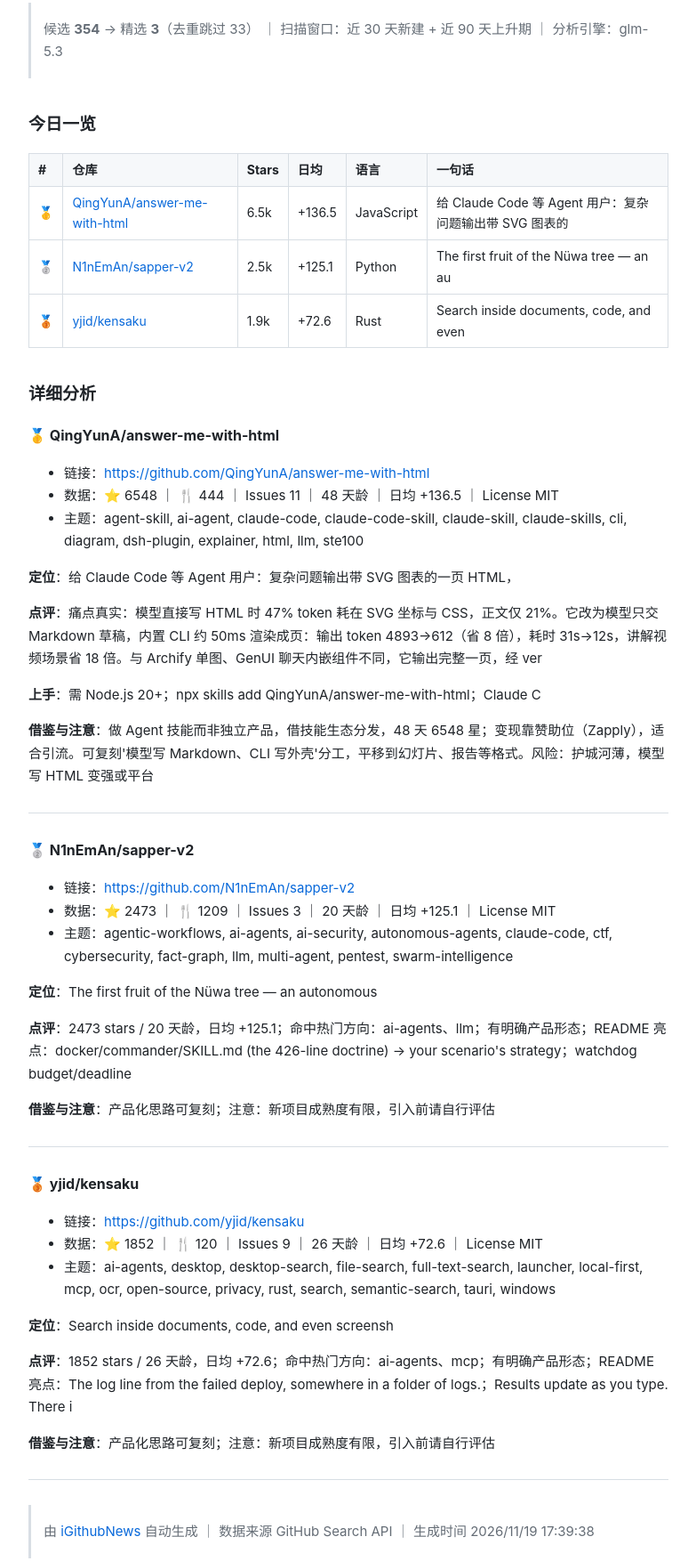
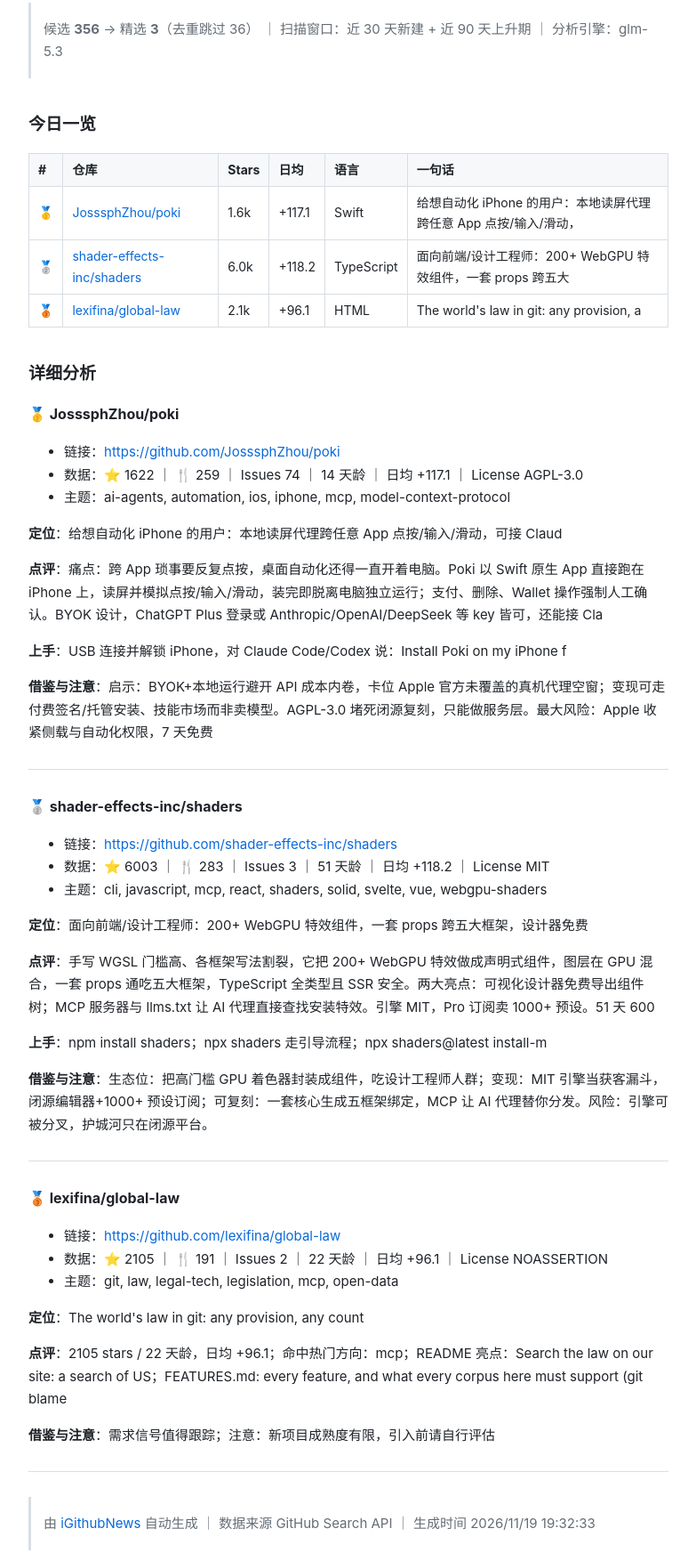
Before and after one commit to coolyi/ai-github-news, a plain HTML site: page 2026-11-19.html in a window 1280 px wide. Shown: the part 437-2191 px from the top of the page at 89% size, without its empty margins (248-1031 px from the left). Drawn offline with Linux system fonts and the light colour scheme.

Commit message:
发布 2026-11-19 日报 [skip ci]

```diff
--- a/2026-11-19.html
+++ b/2026-11-19.html
@@ -43,7 +43,7 @@ footer.site { margin-top:48px; color:var(--muted); font-size:13px; border-top:1p
 <li><a href="./2026-11-17.html">2026年11月17日</a></li></ul></nav>
 <article><h1>GitHub AI 应用日报 · 2026-11-19</h1>
 <blockquote>
-<p>候选 <strong>354</strong> → 精选 <strong>3</strong>（去重跳过 33） ｜ 扫描窗口：近 30 天新建 + 近 90 天上升期 ｜ 分析引擎：glm-5.3</p>
+<p>候选 <strong>356</strong> → 精选 <strong>3</strong>（去重跳过 36） ｜ 扫描窗口：近 30 天新建 + 近 90 天上升期 ｜ 分析引擎：glm-5.3</p>
 </blockquote>
 <h2>今日一览</h2>
 <table>
@@ -59,63 +59,64 @@ footer.site { margin-top:48px; color:var(--muted); font-size:13px; border-top:1p
 </thead>
 <tbody><tr>
 <td>🥇</td>
-<td><a href="https://github.com/QingYunA/answer-me-with-html">QingYunA/answer-me-with-html</a></td>
-<td>6.5k</td>
-<td>+136.5</td>
-<td>JavaScript</td>
-<td>给 Claude Code 等 Agent 用户：复杂问题输出带 SVG 图表的</td>
+<td><a href="https://github.com/JosssphZhou/poki">JosssphZhou/poki</a></td>
+<td>1.6k</td>
+<td>+117.1</td>
+<td>Swift</td>
+<td>给想自动化 iPhone 的用户：本地读屏代理跨任意 App 点按/输入/滑动，</td>
 </tr>
 <tr>
 <td>🥈</td>
-<td><a href="https://github.com/N1nEmAn/sapper-v2">N1nEmAn/sapper-v2</a></td>
-<td>2.5k</td>
-<td>+125.1</td>
-<td>Python</td>
-<td>The first fruit of the Nüwa tree — an au</td>
+<td><a href="https://github.com/shader-effects-inc/shaders">shader-effects-inc/shaders</a></td>
+<td>6.0k</td>
+<td>+118.2</td>
+<td>TypeScript</td>
+<td>面向前端/设计工程师：200+ WebGPU 特效组件，一套 props 跨五大</td>
 </tr>
 <tr>
 <td>🥉</td>
-<td><a href="https://github.com/yjid/kensaku">yjid/kensaku</a></td>
-<td>1.9k</td>
-<td>+72.6</td>
-<td>Rust</td>
-<td>Search inside documents, code, and even</td>
+<td><a href="https://github.com/lexifina/global-law">lexifina/global-law</a></td>
+<td>2.1k</td>
+<td>+96.1</td>
+<td>HTML</td>
+<td>The world&#39;s law in git: any provision, a</td>
 </tr>
 </tbody></table>
 <h2>详细分析</h2>
-<h3>🥇 QingYunA/answer-me-with-html</h3>
+<h3>🥇 JosssphZhou/poki</h3>
 <ul>
-<li>链接：<a href="https://github.com/QingYunA/answer-me-with-html">https://github.com/QingYunA/answer-me-with-html</a></li>
-<li>数据：⭐ 6548 ｜ 🍴 444 ｜ Issues 11 ｜ 48 天龄 ｜ 日均 +136.5 ｜ License MIT</li>
-<li>主题：agent-skill, ai-agent, claude-code, claude-code-skill, claude-skill, claude-skills, cli, diagram, dsh-plugin, explainer, html, llm, ste100</li>
+<li>链接：<a href="https://github.com/JosssphZhou/poki">https://github.com/JosssphZhou/poki</a></li>
+<li>数据：⭐ 1622 ｜ 🍴 259 ｜ Issues 74 ｜ 14 天龄 ｜ 日均 +117.1 ｜ License AGPL-3.0</li>
+<li>主题：ai-agents, automation, ios, iphone, mcp, model-context-protocol</li>
 </ul>
-<p><strong>定位</strong>：给 Claude Code 等 Agent 用户：复杂问题输出带 SVG 图表的一页 HTML，</p>
-<p><strong>点评</strong>：痛点真实：模型直接写 HTML 时 47% token 耗在 SVG 坐标与 CSS，正文仅 21%。它改为模型只交 Markdown 草稿，内置 CLI 约 50ms 渲染成页：输出 token 4893→612（省 8 倍），耗时 31s→12s，讲解视频场景省 18 倍。与 Archify 单图、GenUI 聊天内嵌组件不同，它输出完整一页，经 ver</p>
-<p><strong>上手</strong>：需 Node.js 20+；npx skills add QingYunA/answer-me-with-html；Claude C</p>
-<p><strong>借鉴与注意</strong>：做 Agent 技能而非独立产品，借技能生态分发，48 天 6548 星；变现靠赞助位（Zapply），适合引流。可复刻&#39;模型写 Markdown、CLI 写外壳&#39;分工，平移到幻灯片、报告等格式。风险：护城河薄，模型写 HTML 变强或平台</p>
+<p><strong>定位</strong>：给想自动化 iPhone 的用户：本地读屏代理跨任意 App 点按/输入/滑动，可接 Claud</p>
+<p><strong>点评</strong>：痛点：跨 App 琐事要反复点按，桌面自动化还得一直开着电脑。Poki 以 Swift 原生 App 直接跑在 iPhone 上，读屏并模拟点按/输入/滑动，装完即脱离电脑独立运行；支付、删除、Wallet 操作强制人工确认。BYOK 设计，ChatGPT Plus 登录或 Anthropic/OpenAI/DeepSeek 等 key 皆可，还能接 Cla</p>
+<p><strong>上手</strong>：USB 连接并解锁 iPhone，对 Claude Code/Codex 说：Install Poki on my iPhone f</p>
+<p><strong>借鉴与注意</strong>：启示：BYOK+本地运行避开 API 成本内卷，卡位 Apple 官方未覆盖的真机代理空窗；变现可走付费签名/托管安装、技能市场而非卖模型。AGPL-3.0 堵死闭源复刻，只能做服务层。最大风险：Apple 收紧侧载与自动化权限，7 天免费</p>
 <hr>
-<h3>🥈 N1nEmAn/sapper-v2</h3>
+<h3>🥈 shader-effects-inc/shaders</h3>
 <ul>
-<li>链接：<a href="https://github.com/N1nEmAn/sapper-v2">https://github.com/N1nEmAn/sapper-v2</a></li>
-<li>数据：⭐ 2473 ｜ 🍴 1209 ｜ Issues 3 ｜ 20 天龄 ｜ 日均 +125.1 ｜ License MIT</li>
-<li>主题：agentic-workflows, ai-agents, ai-security, autonomous-agents, claude-code, ctf, cybersecurity, fact-graph, llm, multi-agent, pentest, swarm-intelligence</li>
+<li>链接：<a href="https://github.com/shader-effects-inc/shaders">https://github.com/shader-effects-inc/shaders</a></li>
+<li>数据：⭐ 6003 ｜ 🍴 283 ｜ Issues 3 ｜ 51 天龄 ｜ 日均 +118.2 ｜ License MIT</li>
+<li>主题：cli, javascript, mcp, react, shaders, solid, svelte, vue, webgpu-shaders</li>
 </ul>
-<p><strong>定位</strong>：The first fruit of the Nüwa tree — an autonomous</p>
-<p><strong>点评</strong>：2473 stars / 20 天龄，日均 +125.1；命中热门方向：ai-agents、llm；有明确产品形态；README 亮点：docker/commander/SKILL.md (the 426-line doctrine) → your scenario&#39;s strategy；watchdog budget/deadline </p>
-<p><strong>借鉴与注意</strong>：产品化思路可复刻；注意：新项目成熟度有限，引入前请自行评估</p>
+<p><strong>定位</strong>：面向前端/设计工程师：200+ WebGPU 特效组件，一套 props 跨五大框架，设计器免费</p>
+<p><strong>点评</strong>：手写 WGSL 门槛高、各框架写法割裂，它把 200+ WebGPU 特效做成声明式组件，图层在 GPU 混合，一套 props 通吃五大框架，TypeScript 全类型且 SSR 安全。两大亮点：可视化设计器免费导出组件树；MCP 服务器与 llms.txt 让 AI 代理直接查找安装特效。引擎 MIT，Pro 订阅卖 1000+ 预设。51 天 600</p>
+<p><strong>上手</strong>：npm install shaders；npx shaders 走引导流程；npx shaders@latest install-m</p>
+<p><strong>借鉴与注意</strong>：生态位：把高门槛 GPU 着色器封装成组件，吃设计工程师人群；变现：MIT 引擎当获客漏斗，闭源编辑器+1000+ 预设订阅；可复刻：一套核心生成五框架绑定，MCP 让 AI 代理替你分发。风险：引擎可被分叉，护城河只在闭源平台。</p>
 <hr>
-<h3>🥉 yjid/kensaku</h3>
+<h3>🥉 lexifina/global-law</h3>
 <ul>
-<li>链接：<a href="https://github.com/yjid/kensaku">https://github.com/yjid/kensaku</a></li>
-<li>数据：⭐ 1852 ｜ 🍴 120 ｜ Issues 9 ｜ 26 天龄 ｜ 日均 +72.6 ｜ License MIT</li>
-<li>主题：ai-agents, desktop, desktop-search, file-search, full-text-search, launcher, local-first, mcp, ocr, open-source, privacy, rust, search, semantic-search, tauri, windows</li>
+<li>链接：<a href="https://github.com/lexifina/global-law">https://github.com/lexifina/global-law</a></li>
+<li>数据：⭐ 2105 ｜ 🍴 191 ｜ Issues 2 ｜ 22 天龄 ｜ 日均 +96.1 ｜ License NOASSERTION</li>
+<li>主题：git, law, legal-tech, legislation, mcp, open-data</li>
 </ul>
-<p><strong>定位</strong>：Search inside documents, code, and even screensh</p>
-<p><strong>点评</strong>：1852 stars / 26 天龄，日均 +72.6；命中热门方向：ai-agents、mcp；有明确产品形态；README 亮点：The log line from the failed deploy, somewhere in a folder of logs.；Results update as you type. There i</p>
-<p><strong>借鉴与注意</strong>：产品化思路可复刻；注意：新项目成熟度有限，引入前请自行评估</p>
+<p><strong>定位</strong>：The world&#39;s law in git: any provision, any count</p>
+<p><strong>点评</strong>：2105 stars / 22 天龄，日均 +96.1；命中热门方向：mcp；README 亮点：Search the law on our site: a search of US；FEATURES.md: every feature, and what every corpus here must support (git blame</p>
+<p><strong>借鉴与注意</strong>：需求信号值得跟踪；注意：新项目成熟度有限，引入前请自行评估</p>
 <hr>
 <blockquote>
-<p>由 <a href="https://github.com/">iGithubNews</a> 自动生成 ｜ 数据来源 GitHub Search API ｜ 生成时间 2026/11/19 17:39:38</p>
+<p>由 <a href="https://github.com/">iGithubNews</a> 自动生成 ｜ 数据来源 GitHub Search API ｜ 生成时间 2026/11/19 19:32:33</p>
 </blockquote>
 
 </article>
```
Also changed, not shown: index.html (+40 -39 lines), 1 other file.
